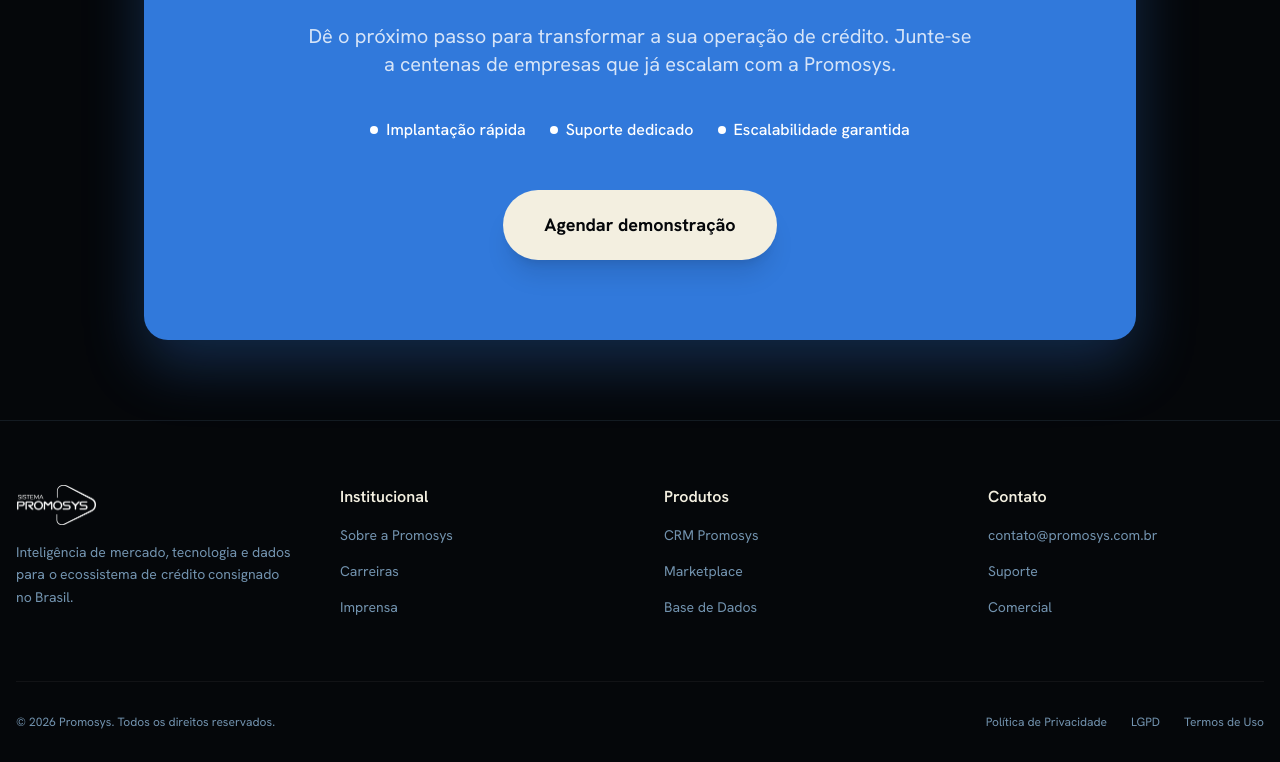
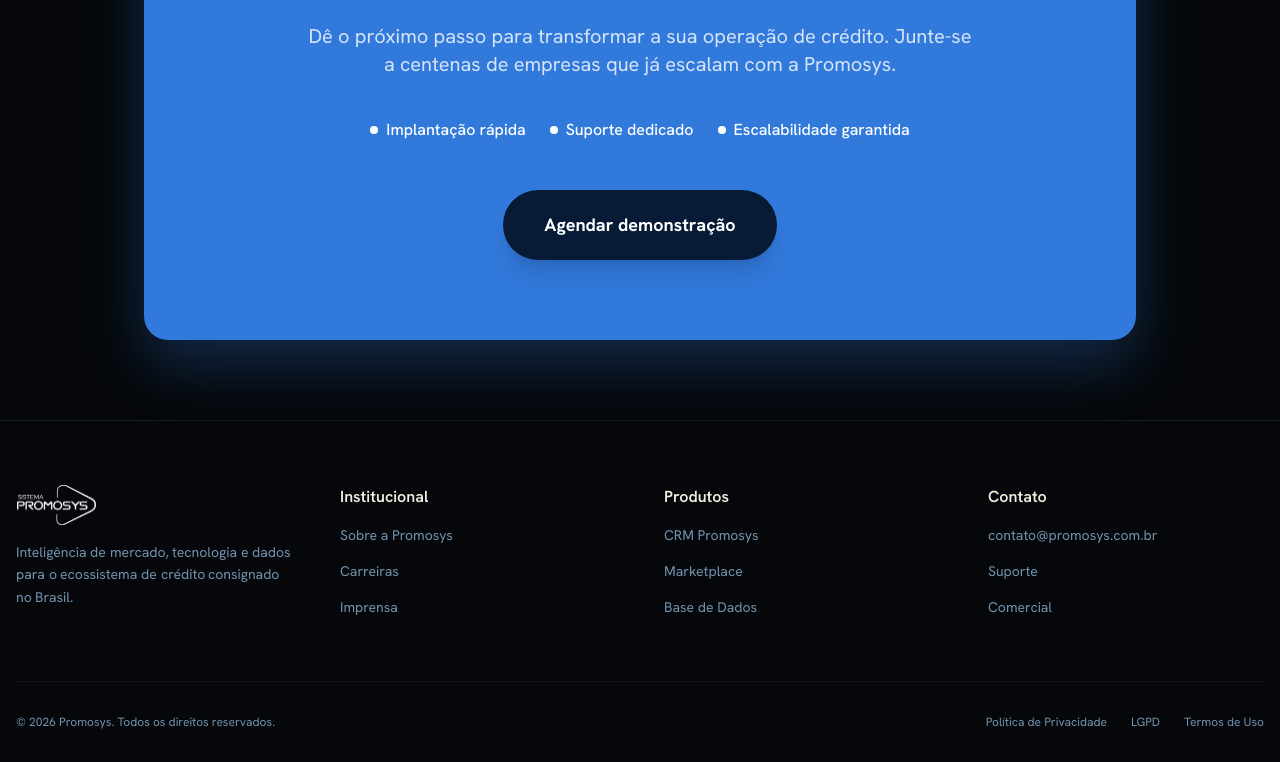
Before and after one commit to talescavalcanti/landing-promosys, a Next.js app: page / in a window 1280 px wide. Shown: the part 9000-9762 px from the top of the page. Built offline with nearby package versions, Linux system fonts and the light colour scheme.

Commit message:
fix: hover effect e CTA button

```diff
--- a/src/components/Button.tsx
+++ b/src/components/Button.tsx
@@ -34,7 +34,7 @@
 
     // Efeito de preenchimento lento de baixo pra cima
     const fillElement = variant === "primary" ? (
-      <span className="absolute inset-0 w-full h-full bg-white origin-bottom scale-y-0 group-hover:scale-y-100 transition-transform duration-[800ms] ease-out-quart z-0"></span>
+      <span className="absolute inset-0 w-full h-full bg-white origin-bottom [transform:scaleY(0)] group-hover:[transform:scaleY(1)] transition-transform duration-[800ms] z-0" style={{ transitionTimingFunction: 'cubic-bezier(0.165, 0.84, 0.44, 1)' }}></span>
     ) : null;
 
     if (href) {
--- a/src/sections/Footer.tsx
+++ b/src/sections/Footer.tsx
@@ -29,7 +29,7 @@
             <span className="flex items-center gap-2"><div className="w-2 h-2 bg-white rounded-sm"></div> Escalabilidade garantida</span>
           </div>
 
-          <Button href="#" className="!px-10 !py-5 !text-lg !font-bold shadow-xl bg-foreground text-background hover:bg-royal hover:text-[#ffffff] border-transparent mt-2">
+          <Button href="#" className="!px-10 !py-5 !text-lg !font-bold shadow-xl !bg-oxford !text-white !border-oxford/50 hover:!text-oxford mt-2">
             Agendar demonstração
           </Button>
         </div>
```
